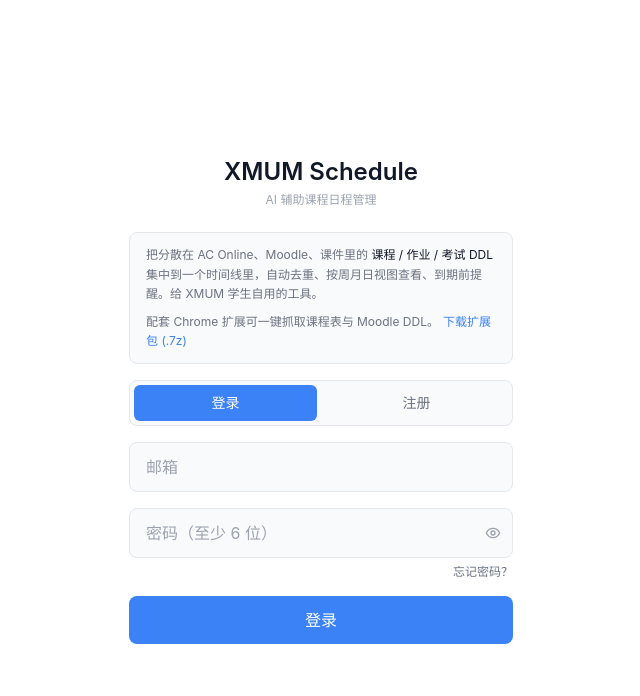
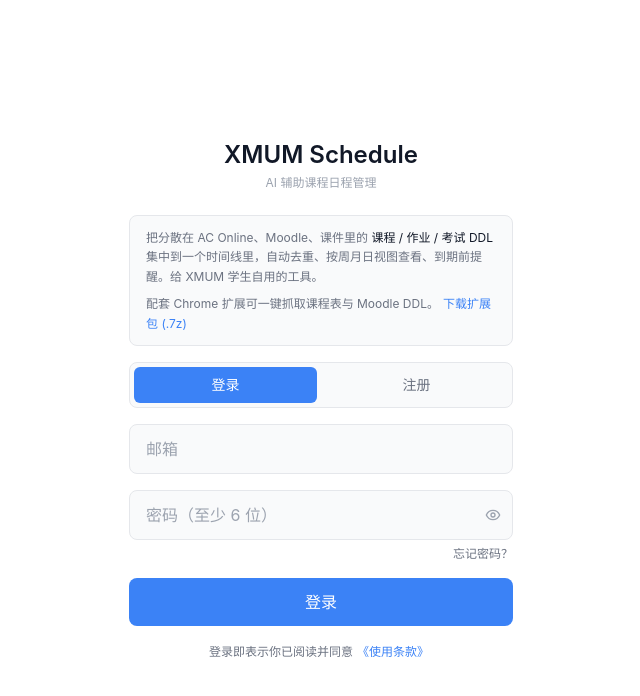
Before and after one commit to Hooper18/ledger, a React (Vite) app in the folder schedule-app/: page /auth in a window 1280 px wide. Shown: the top 696 px of the page, without its empty margins (319-959 px from the left). Built offline with nearby package versions, Linux system fonts and the light colour scheme; no server answers; the HTML template or start-up script is replaced by a standard one.

Commit message:
登录界面增加免责声明

```diff
--- a/schedule-app/src/pages/Auth.tsx
+++ b/schedule-app/src/pages/Auth.tsx
@@ -260,6 +260,19 @@
                 : '发送重置邮件'}
         </button>
 
+        {mode === 'signin' && (
+          <p className="text-xs text-dim text-center leading-relaxed">
+            登录即表示你已阅读并同意
+            <button
+              type="button"
+              onClick={() => setShowTerms(true)}
+              className="text-accent hover:underline mx-1"
+            >
+              《使用条款》
+            </button>
+          </p>
+        )}
+
         {mode === 'forgot' && (
           <button
             type="button"
```
